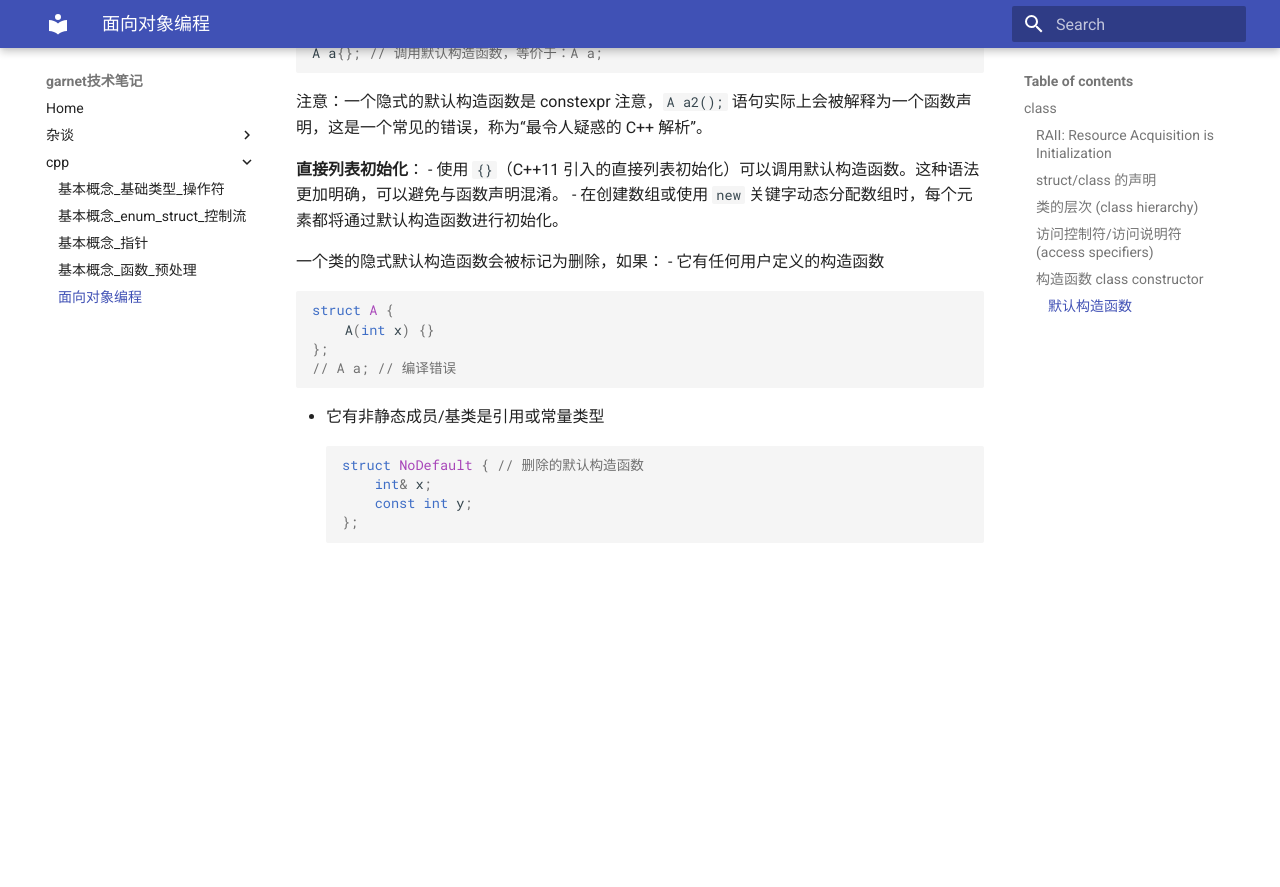
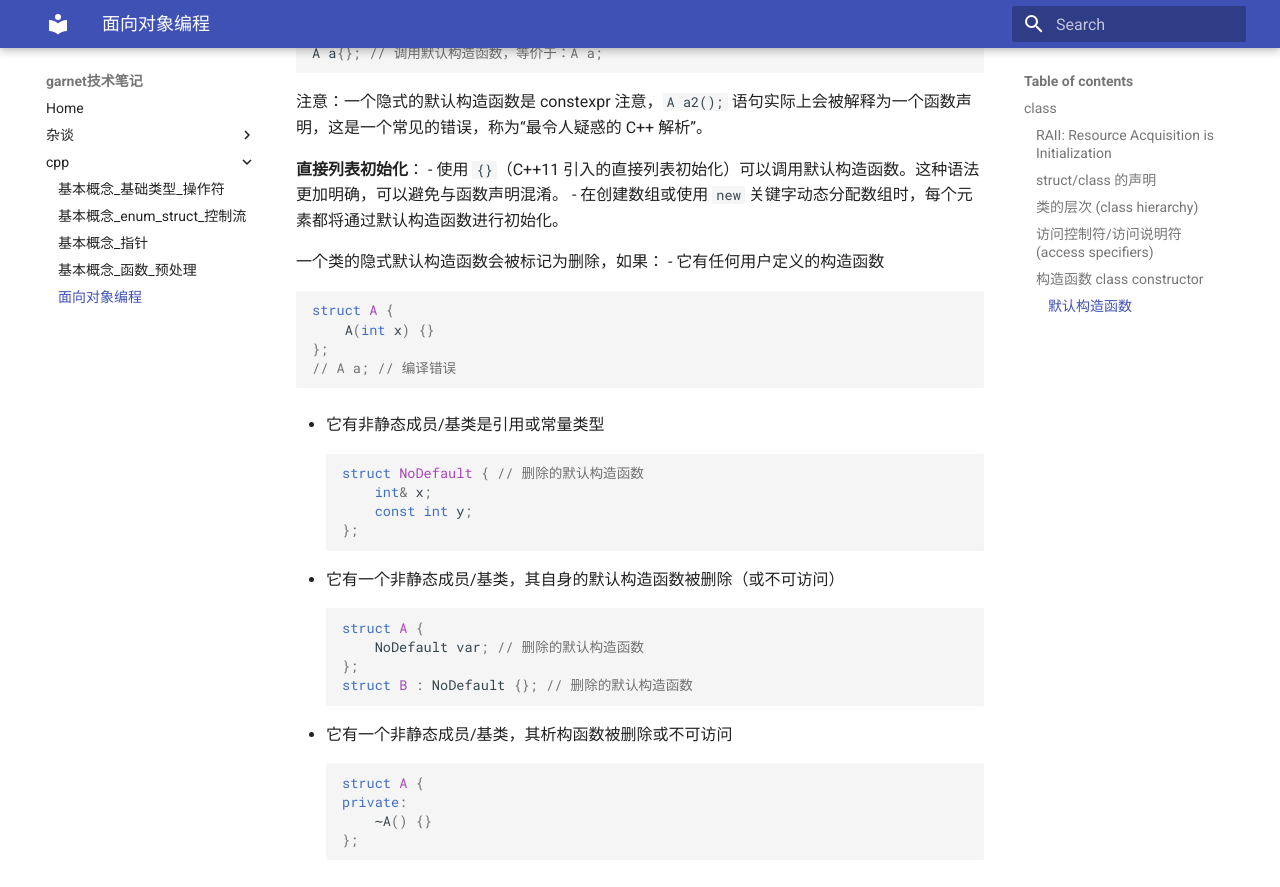
Before and after one commit to ymma98/technotes, an MkDocs documentation site: the page built from docs/cpp/OOP.md, in a window 1280 px wide and 900 px high, scrolled down 5263 px. Shown: the top 887 px of the window. Built offline with MkDocs 1.6.1 and Material for MkDocs 9.7.7, drawn with Linux system fonts in a browser that asks for light colours; formulas are drawn with MathJax 3; before the commit the page ends 5846 px from its top, so only the background shows below that.

Commit message:
docs/cpp/OOP.md updated from https://stackedit.cn/

````diff
--- a/docs/cpp/OOP.md
+++ b/docs/cpp/OOP.md
@@ -251,10 +251,26 @@ struct NoDefault { // 删除的默认构造函数
 };
 ```
 
+* 它有一个非静态成员/基类，其自身的默认构造函数被删除（或不可访问）
+```cpp
+struct A {
+    NoDefault var; // 删除的默认构造函数
+};
+struct B : NoDefault {}; // 删除的默认构造函数
+```
+
+* 它有一个非静态成员/基类，其析构函数被删除或不可访问
+```cpp
+struct A {
+private:
+    ∼A() {}
+};
+```
+
 
 <!--stackedit_data:
-eyJoaXN0b3J5IjpbLTE2MjU1Nzk3NjIsMTUxMjc1NzA0NiwxNT
-YwMzM0NjI0LDY1MDg3MjQzMCwzMDgzMjY4OTAsLTk5NjYxMjc2
-MSwxMTQ4ODQyNjQ2LDIyNTk4MDQ3NSwtNjQxMTY4MzksOTc2ND
-QxMzE2XX0=
+eyJoaXN0b3J5IjpbMTQ1OTE2ODA3NSwxNTEyNzU3MDQ2LDE1Nj
+AzMzQ2MjQsNjUwODcyNDMwLDMwODMyNjg5MCwtOTk2NjEyNzYx
+LDExNDg4NDI2NDYsMjI1OTgwNDc1LC02NDExNjgzOSw5NzY0ND
+EzMTZdfQ==
 -->
````
